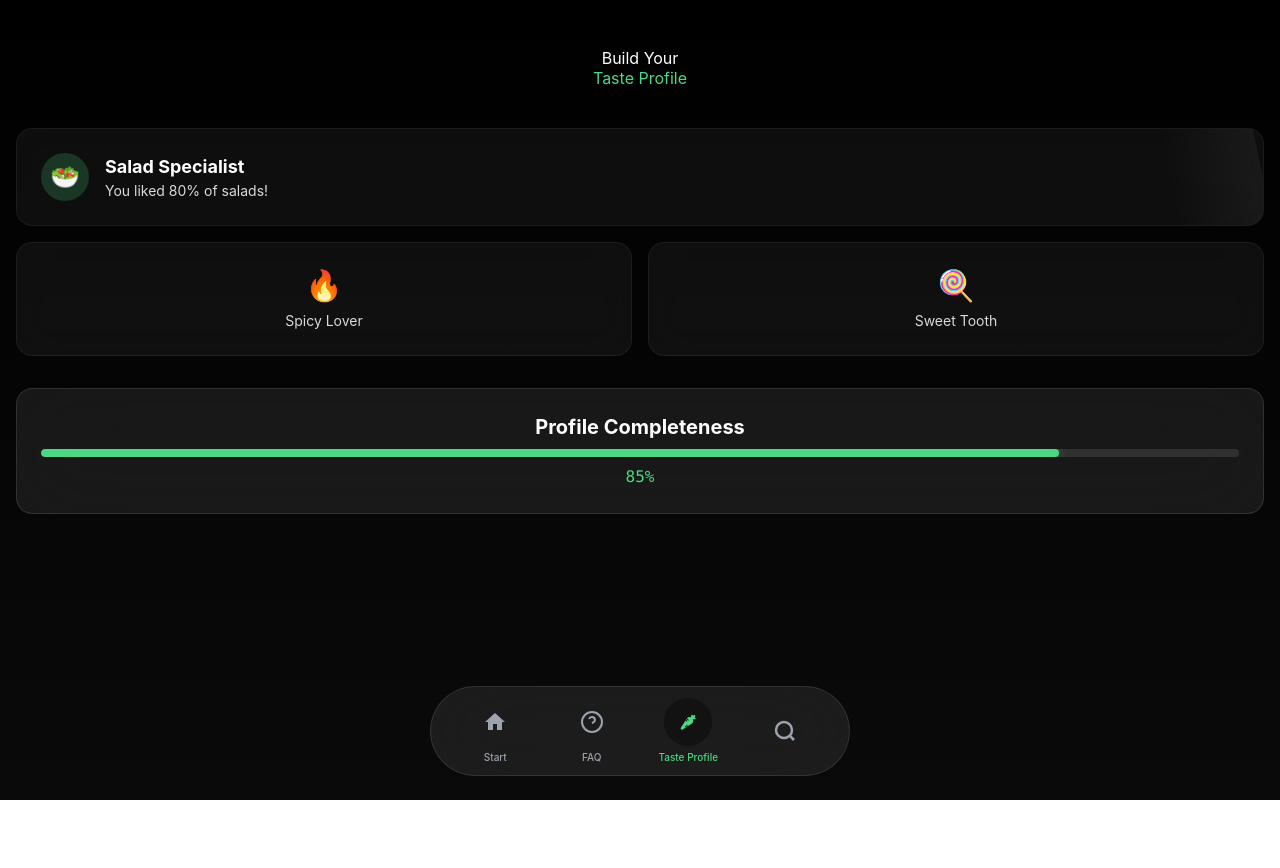
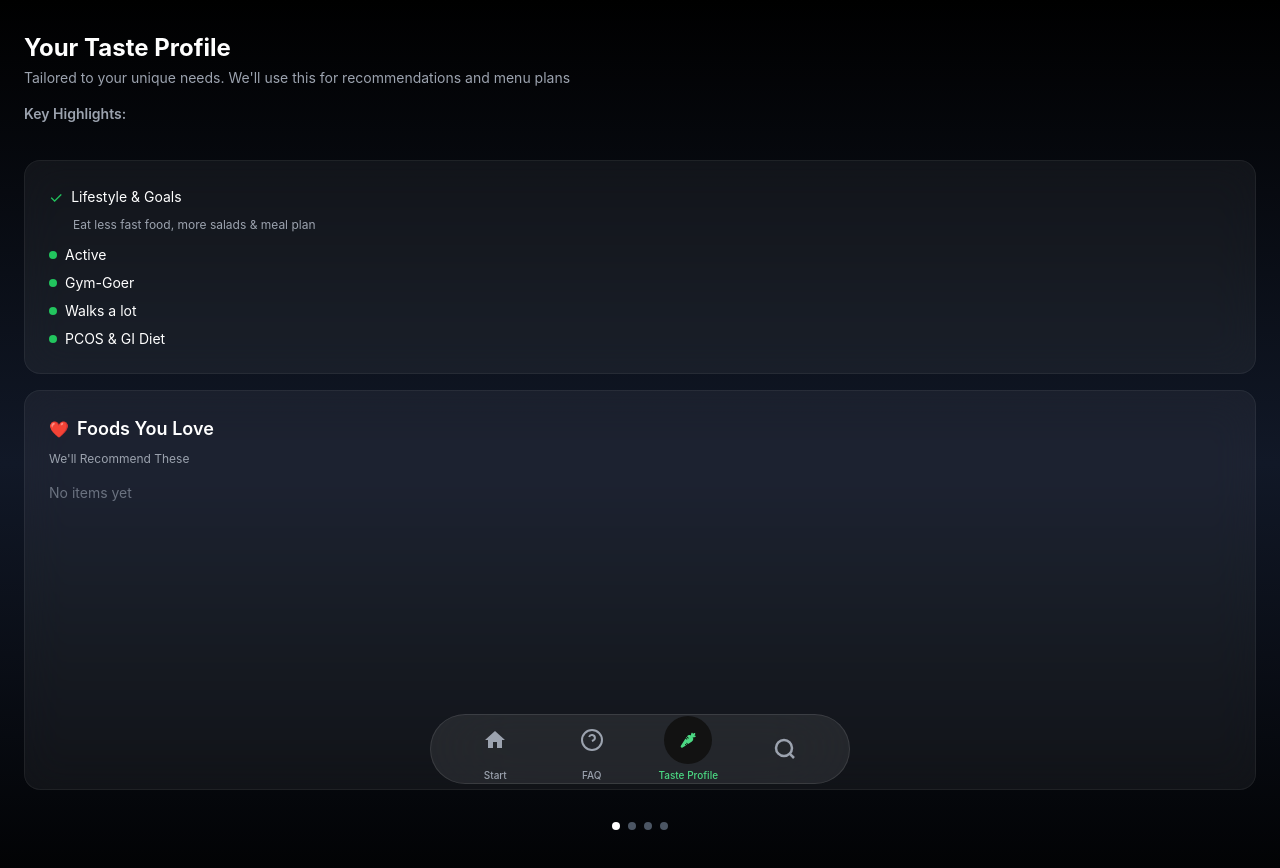
Before and after one commit to srihariuzumaki/Calorai-assignment, a React (Vite) app: page /results in a window 1280 px wide. Shown: the top 868 px of the page. Before the commit the page ends 800 px from the top, so only its background shows below. Built offline with nearby package versions, Linux system fonts and the light colour scheme.

Commit message:
basic ui of result section

```diff
--- a/src/components/BottomNav.jsx
+++ b/src/components/BottomNav.jsx
@@ -14,8 +14,8 @@ const BottomNav = () => {
         >
             {/* Icon Circle */}
             <div className={`w-12 h-12 rounded-full flex items-center justify-center transition-all ${active
-                    ? 'bg-[#121212]'
-                    : 'bg-transparent'
+                ? 'bg-[#121212]'
+                : 'bg-transparent'
                 }`}>
                 <div className={`transition-colors ${active ? 'text-primary' : 'text-gray-400'}`}>
                     {icon}
@@ -31,8 +31,8 @@ const BottomNav = () => {
     );
 
     return (
-        <div className="fixed bottom-0 left-0 right-0 z-50 px-4 pb-6 pt-2">
-            <div className="glass-strong rounded-full h-[90px] flex items-center justify-around px-4 mx-auto max-w-[420px] bg-black/60 border-white/10">
+        <div className="fixed bottom-0 left-0 right-0 z-50 px-4 pb-4 pt-2">
+            <div className="glass-strong rounded-full h-[70px] flex items-center justify-around px-4 mx-auto max-w-[420px] bg-black/60 border-white/10">
 
                 {/* Start Tab */}
                 <NavButton
--- a/src/pages/ResultsScreen.jsx
+++ b/src/pages/ResultsScreen.jsx
@@ -1,53 +1,227 @@
-import React from 'react';
+import React, { useState, useRef } from 'react';
 import BottomNav from '../components/BottomNav';
 import GlassCard from '../components/GlassCard';
 
 const ResultsScreen = () => {
+    const [currentSection, setCurrentSection] = useState(0);
+    const scrollContainerRef = useRef(null);
+    const [touchStart, setTouchStart] = useState(0);
+    const [touchEnd, setTouchEnd] = useState(0);
+
+    // Load preferences from localStorage
+    const savedPreferences = localStorage.getItem('tastePreferences');
+    const preferences = savedPreferences
+        ? JSON.parse(savedPreferences)
+        : { loved: [], hated: [], superLiked: [], unsure: [] };
+
+    // Get unique categories from loved foods
+    const favoriteCuisines = [...new Set(preferences.loved.map(food => food.category))];
+
+    const sections = [
+        {
+            title: "Foods You Love",
+            subtitle: "We'll Recommend These",
+            icon: "❤️",
+            items: preferences.loved,
+            color: "text-red-500"
+        },
+        {
+            title: "Foods You Hate",
+            subtitle: "We'll Avoid These",
+            icon: "💔",
+            items: preferences.hated,
+            color: "text-red-400"
+        },
+        {
+            title: "Favorite Cuisines",
+            subtitle: "Your Top Picks",
+            icon: "🍽️",
+            items: favoriteCuisines.map(cat => ({ name: cat })),
+            color: "text-yellow-500"
+        },
+        {
+            title: "Super Liked",
+            subtitle: "Your Absolute Favorites",
+            icon: "⭐",
+            items: preferences.superLiked,
+            color: "text-blue-500"
+        }
+    ];
+
+    const handleScroll = (e) => {
+        const scrollLeft = e.target.scrollLeft;
+        const cardWidth = e.target.offsetWidth;
+        const newSection = Math.round(scrollLeft / cardWidth);
+        setCurrentSection(newSection);
+    };
+
+    const handleTouchStart = (e) => {
+        setTouchStart(e.targetTouches[0].clientX);
+    };
+
+    const handleTouchMove = (e) => {
+        setTouchEnd(e.targetTouches[0].clientX);
+    };
+
+    const handleTouchEnd = () => {
+        if (!touchStart || !touchEnd) return;
+
+        const distance = touchStart - touchEnd;
+        const isLeftSwipe = distance > 50;
+        const isRightSwipe = distance < -50;
+
+        if (isLeftSwipe && currentSection < sections.length - 1) {
+            scrollToSection(currentSection + 1);
+        }
+
+        if (isRightSwipe && currentSection > 0) {
+            scrollToSection(currentSection - 1);
+        }
+
+        setTouchStart(0);
+        setTouchEnd(0);
+    };
+
+    const scrollToSection = (sectionIndex) => {
+        if (scrollContainerRef.current) {
+            const cardWidth = scrollContainerRef.current.offsetWidth;
+            const targetScroll = cardWidth * sectionIndex;
+            const currentScroll = scrollContainerRef.current.scrollLeft;
+            const distance = Math.abs(targetScroll - currentScroll);
+
+            // Calculate duration based on distance (slower for longer distances)
+            const duration = Math.min(600, 300 + distance * 0.5);
+
+            const startTime = performance.now();
+            const startScroll = currentScroll;
+
+            const animateScroll = (currentTime) => {
+                const elapsed = currentTime - startTime;
+                const progress = Math.min(elapsed / duration, 1);
+
+                // Ease-in-out function for smooth animation
+                const easeInOut = progress < 0.5
+                    ? 2 * progress * progress
+                    : 1 - Math.pow(-2 * progress + 2, 2) / 2;
+
+                const newScroll = startScroll + (targetScroll - startScroll) * easeInOut;
+                scrollContainerRef.current.scrollLeft = newScroll;
+
+                if (progress < 1) {
+                    requestAnimationFrame(animateScroll);
+                } else {
+                    setCurrentSection(sectionIndex);
+                }
+            };
+
+            requestAnimationFrame(animateScroll);
+        }
+    };
+
     return (
-        <div className="min-h-screen flex flex-col relative pb-[90px] overflow-hidden">
+        <div className="min-h-screen flex flex-col relative pb-[80px] bg-gradient-to-b from-black via-gray-900 to-black">
             {/* Header */}
-            <div className="pt-12 px-6 mb-8 text-center">
-                <h1 className="text-white mb-2 leading-tight">
-                    Build Your<br />
-                    <span className="text-primary font-normal">Taste Profile</span>
-                </h1>
+            <div className="pt-8 px-6 mb-4">
+                <h1 className="text-2xl font-bold text-white">Your Taste Profile</h1>
+                <p className="text-sm text-gray-400 mt-1">Tailored to your unique needs. We'll use this for recommendations and menu plans</p>
             </div>
 
-            {/* Main Content */}
-            <div className="flex-1 px-4 flex flex-col gap-4 animate-slide-up">
-                {/* Placeholder for "I've eaten all salads" card from Figma */}
-                <GlassCard className="flex items-center gap-4 relative overflow-hidden group">
-                    <div className="bg-primary/20 w-12 h-12 rounded-full flex items-center justify-center text-2xl">
-                        🥗
+            {/* Key Highlights - Swipeable */}
+            <div className="px-6 mb-4">
+                <h2 className="text-sm font-semibold text-gray-400 mb-3">Key Highlights:</h2>
+                <div className="flex gap-4 overflow-x-auto snap-x snap-mandatory pb-2" style={{ scrollbarWidth: 'none', msOverflowStyle: 'none' }}>
+                    {preferences.loved.map((food, index) => (
+                        <div key={index} className="flex flex-col items-center min-w-[80px] snap-start">
+                            <div className="w-16 h-16 rounded-xl bg-gradient-to-br from-gray-800 to-gray-900 flex items-center justify-center text-3xl mb-2 border border-white/10">
+                                {food.image}
+                            </div>
+                            <span className="text-xs text-gray-300 text-center">{food.category}</span>
+                        </div>
+                    ))}
+                </div>
+            </div>
+
+            {/* Lifestyle & Goals */}
+            <div className="px-6 mb-4">
+                <GlassCard className="p-4 bg-black/40">
+                    <div className="flex items-center gap-2 mb-2">
+                        <span className="text-green-500">✓</span>
+                        <span className="text-sm text-white">Lifestyle & Goals</span>
                     </div>
-                    <div>
-                        <h3 className="font-bold text-lg">Salad Specialist</h3>
-                        <p className="text-text-secondary text-sm">You liked 80% of salads!</p>
+                    <p className="text-xs text-gray-400 ml-6">Eat less fast food, more salads & meal plan</p>
+
+                    <div className="mt-3 space-y-2">
+                        <div className="flex items-center gap-2">
+                            <div className="w-2 h-2 rounded-full bg-green-500"></div>
+                            <span className="text-sm text-white">Active</span>
+                        </div>
+                        <div className="flex items-center gap-2">
+                            <div className="w-2 h-2 rounded-full bg-green-500"></div>
+                            <span className="text-sm text-white">Gym-Goer</span>
+                        </div>
+                        <div className="flex items-center gap-2">
+                            <div className="w-2 h-2 rounded-full bg-green-500"></div>
+                            <span className="text-sm text-white">Walks a lot</span>
+                        </div>
+                        <div className="flex items-center gap-2">
+                            <div className="w-2 h-2 rounded-full bg-green-500"></div>
+                            <span className="text-sm text-white">PCOS & GI Diet</span>
+                        </div>
                     </div>
+                </GlassCard>
+            </div>
 
-                    {/* Decorative glint */}
-                    <div className="absolute top-0 right-0 w-24 h-full bg-gradient-to-l from-white/10 to-transparent transform skew-x-12 opacity-50"></div>
-                </GlassCard>
+            {/* Swipeable Sections */}
+            <div className="flex-1 px-6 mb-4">
+                <div
+                    ref={scrollContainerRef}
+                    className="flex gap-4 overflow-x-auto snap-x snap-mandatory pb-4"
+                    onScroll={handleScroll}
+                    onTouchStart={handleTouchStart}
+                    onTouchMove={handleTouchMove}
+                    onTouchEnd={handleTouchEnd}
+                    style={{
+                        scrollBehavior: 'smooth',
+                        scrollbarWidth: 'none',
+                        msOverflowStyle: 'none'
+                    }}
+                >
+                    {sections.map((section, sectionIndex) => (
+                        <div key={sectionIndex} className="min-w-full snap-center">
+                            <GlassCard className="p-6 bg-black/40 h-[400px] flex flex-col">
+                                <div className="flex items-center gap-2 mb-2">
+                                    <span className={section.color}>{section.icon}</span>
+                                    <h2 className="text-lg font-semibold text-white">{section.title}</h2>
+                                </div>
+                                <p className="text-xs text-gray-400 mb-4">{section.subtitle}</p>
 
-                {/* Placeholder Stats Grid */}
-                <div className="grid grid-cols-2 gap-4">
-                    <GlassCard className="flex flex-col items-center justify-center p-4">
-                        <span className="text-3xl mb-2">🔥</span>
-                        <span className="text-sm text-text-secondary">Spicy Lover</span>
-                    </GlassCard>
-                    <GlassCard className="flex flex-col items-center justify-center p-4">
-                        <span className="text-3xl mb-2">🍭</span>
-                        <span className="text-sm text-text-secondary">Sweet Tooth</span>
-                    </GlassCard>
+                                <div className="flex-1 overflow-y-auto space-y-2">
+                                    {section.items.length > 0 ? (
+                                        section.items.map((item, index) => (
+                                            <div key={index} className="flex items-center gap-2">
+                                                <div className="w-2 h-2 rounded-full bg-blue-500 flex-shrink-0"></div>
+                                                <span className="text-sm text-white">{item.name}</span>
+                                            </div>
+                                        ))
+                                    ) : (
+                                        <p className="text-sm text-gray-500">No items yet</p>
+                                    )}
+                                </div>
+                            </GlassCard>
+                        </div>
+                    ))}
                 </div>
+            </div>
 
-                <GlassCard strong className="mt-4 p-6 text-center">
-                    <h2 className="text-xl font-bold mb-2">Profile Completeness</h2>
-                    <div className="w-full h-2 bg-white/10 rounded-full mt-2 overflow-hidden">
-                        <div className="h-full bg-primary w-[85%] rounded-full shadow-[0_0_10px_rgba(75,216,131,0.5)]"></div>
-                    </div>
-                    <p className="text-primary mt-2 font-mono">85%</p>
-                </GlassCard>
+            {/* Pagination dots */}
+            <div className="flex justify-center gap-2 mb-4">
+                {sections.map((_, index) => (
+                    <div
+                        key={index}
+                        className={`w-2 h-2 rounded-full transition-colors ${index === currentSection ? 'bg-white' : 'bg-gray-600'
+                            }`}
+                    />
+                ))}
             </div>
 
             <BottomNav />
--- a/src/pages/SwipeScreen.jsx
+++ b/src/pages/SwipeScreen.jsx
@@ -105,10 +105,41 @@ const SwipeScreen = () => {
     const navigate = useNavigate();
     const [cards, setCards] = useState(foodsData);
     const [swipedCount, setSwipedCount] = useState(0);
+    const [preferences, setPreferences] = useState(() => {
+        // Load from localStorage on mount
+        const saved = localStorage.getItem('tastePreferences');
+        return saved ? JSON.parse(saved) : {
+            loved: [],
+            hated: [],
+            superLiked: [],
+            unsure: []
+        };
+    });
     const totalCards = foodsData.length;
 
     const handleSwipe = (direction, cardId) => {
         console.log(`Swiped ${direction} on card ${cardId}`);
+
+        const card = cards.find(c => c.id === cardId);
+        if (card) {
+            setPreferences(prev => {
+                const newPrefs = { ...prev };
+                if (direction === 'right' || direction === 'super') {
+                    newPrefs.loved = [...prev.loved, card];
+                    if (direction === 'super') {
+                        newPrefs.superLiked = [...prev.superLiked, card];
+                    }
+                } else if (direction === 'left') {
+                    newPrefs.hated = [...prev.hated, card];
+                } else if (direction === 'unsure') {
+                    newPrefs.unsure = [...prev.unsure, card];
+                }
+                // Save to localStorage immediately
+                localStorage.setItem('tastePreferences', JSON.stringify(newPrefs));
+                return newPrefs;
+            });
+        }
+
         setSwipedCount(prev => prev + 1);
 
         // Remove card from stack
```
